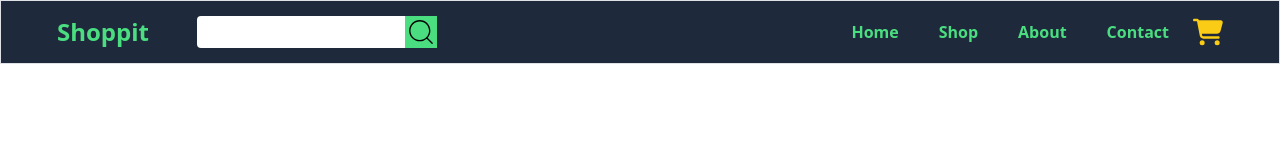
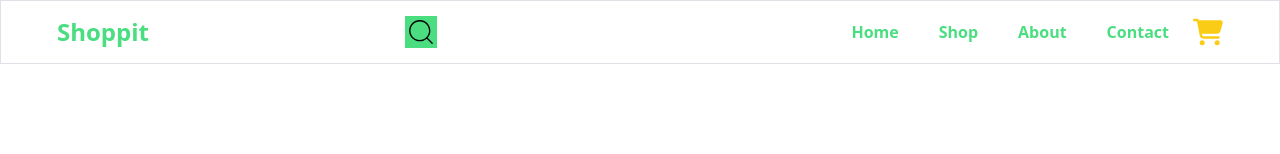
Before and after one commit to firomsahika/frontend-ecommerce-Reactjs, a React (Vite) app: page / in a window 1280 px wide. Shown: the top 154 px of the page. Built offline with nearby package versions, Linux system fonts and the light colour scheme; no server answers.

Commit message:
added login page

```diff
--- a/src/components/ui/NavBar.jsx
+++ b/src/components/ui/NavBar.jsx
@@ -5,7 +5,8 @@ import SearchInput from "../search/SearchInput"
 
 const NavBar = ({numCartItems}) =>{
     return(
-       <nav className="flex z-40 w-full  items-center  h-16 border bg-slate-800  fixed  justify-between px-14">
+       <nav className="flex z-40 w-full  items-center  h-16 border bg-white
+        fixed  justify-between px-14">
         <div className="flex gap-5 items-center">
             <Link to="/" className="text-2xl font-semibold text-green-400">Shoppit</Link>
             <SearchInput />
```
